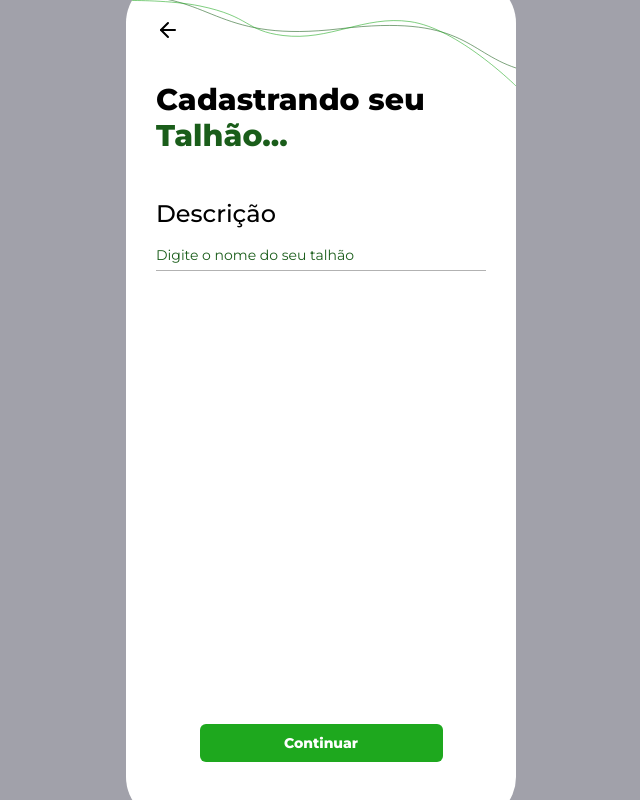
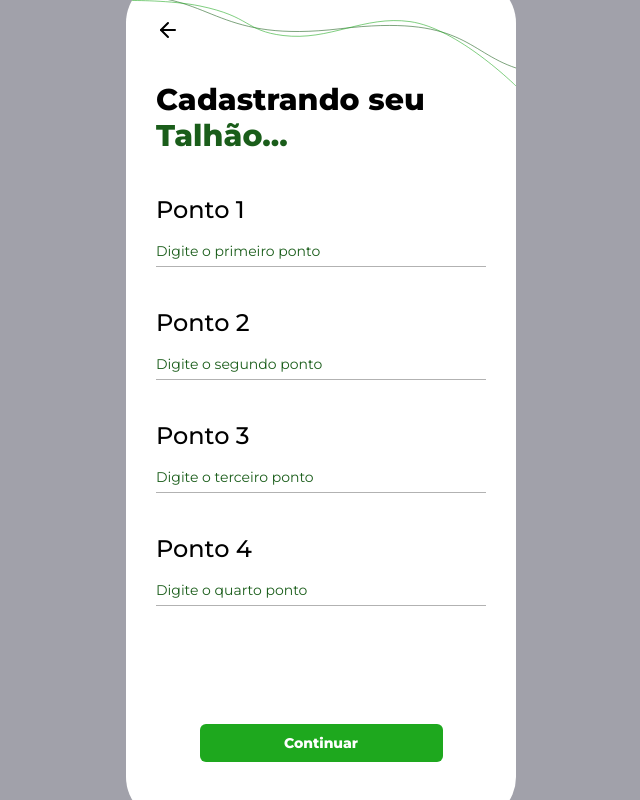
Before and after one commit to banap-app/banap-app, a React (Vite) app: page /field/register/2 in a window 1280 px wide. Shown: the whole page, without its empty margins (319-959 px from the left). Built offline with nearby package versions, Linux system fonts and the light colour scheme.

Commit message:
Finishing the field register pages

```diff
--- a/src/main.jsx
+++ b/src/main.jsx
@@ -11,6 +11,7 @@ import MainPage from './pages/MainPage.jsx'
 import PropertyRegister from './pages/PropertyRegisterPage.jsx'
 import Property from './pages/Property.jsx'
 import FieldRegisterPage1 from './pages/FieldRegisterPage1.jsx'
+import FieldRegisterPage2 from './pages/FieldRegisterPage2.jsx'
 import FieldRegisterPage3 from './pages/FieldRegisterPage3.jsx'
 
 const router = createBrowserRouter([
@@ -26,7 +27,8 @@ const router = createBrowserRouter([
       { path: 'property/create', element: <PropertyRegister /> },
       { path: 'property', element: <Property /> },
       { path: 'field/register/1', element: <FieldRegisterPage1 /> },
-      { path: 'field/register/2', element: <FieldRegisterPage3 /> },
+      { path: 'field/register/2', element: <FieldRegisterPage2 /> },
+      { path: 'field/register/3', element: <FieldRegisterPage3 /> },
     ],
   },
 ])
--- /dev/null
+++ b/src/pages/FieldRegisterPage2.jsx
@@ -0,0 +1,97 @@
+import { useNavigate } from 'react-router-dom'
+import { ArrowLeft } from 'lucide-react'
+import { UpperLines } from '../assets/RegistrationAssets'
+
+const FieldRegisterPage2 = () => {
+  const navigate = useNavigate()
+
+  return (
+    <div className='relative flex h-full w-full flex-col items-center justify-center'>
+      <div className='flex w-[330px] flex-col items-center justify-center'>
+        <div
+          onClick={() => navigate(-1)}
+          className='absolute left-[30px] top-[40px]'
+        >
+          <ArrowLeft />
+        </div>
+        <div className='absolute left-[5px] top-[17px]'>
+          <UpperLines />
+        </div>
+        <div className='absolute bottom-[60px] flex flex-col gap-[40px]'>
+          <p className='text-3xl font-extrabold'>
+            Cadastrando seu<br></br>
+            <span className='text-banap-dark'>Talhão...</span>
+          </p>
+          <form>
+            <div className='flex flex-col gap-[118px]'>
+              <div className='flex flex-col gap-[40px]'>
+                <div className='flex flex-col gap-[15px]'>
+                  <label htmlFor='point-1' className='text-2xl font-medium'>
+                    Ponto 1
+                  </label>
+                  <input
+                    type='text'
+                    name='point-1'
+                    id='point-1'
+                    placeholder='Digite o primeiro ponto'
+                    required
+                    className='w-[330px] border-b border-black/30 pb-[5px] text-sm text-banap-dark outline-none placeholder:text-banap-dark'
+                  />
+                </div>
+                <div className='flex flex-col gap-[15px]'>
+                  <label htmlFor='point-2' className='text-2xl font-medium'>
+                    Ponto 2
+                  </label>
+                  <input
+                    type='text'
+                    name='point-2'
+                    id='point-2'
+                    placeholder='Digite o segundo ponto'
+                    required
+                    className='w-[330px] border-b border-black/30 pb-[5px] text-sm text-banap-dark outline-none placeholder:text-banap-dark'
+                  />
+                </div>
+                <div className='flex flex-col gap-[15px]'>
+                  <label htmlFor='point-3' className='text-2xl font-medium'>
+                    Ponto 3
+                  </label>
+                  <input
+                    type='text'
+                    name='point-3'
+                    id='point-3'
+                    placeholder='Digite o terceiro ponto'
+                    required
+                    className='w-[330px] border-b border-black/30 pb-[5px] text-sm text-banap-dark outline-none placeholder:text-banap-dark'
+                  />
+                </div>
+                <div className='flex flex-col gap-[15px]'>
+                  <label htmlFor='point-4' className='text-2xl font-medium'>
+                    Ponto 4
+                  </label>
+                  <input
+                    type='text'
+                    name='point-4'
+                    id='point-4'
+                    placeholder='Digite o quarto ponto'
+                    required
+                    className='w-[330px] border-b border-black/30 pb-[5px] text-sm text-banap-dark outline-none placeholder:text-banap-dark'
+                  />
+                </div>
+              </div>
+              <div className='flex w-[330px] items-center justify-center'>
+                <button
+                  type='submit'
+                  className='h-[38px] w-[243px] rounded-md bg-banap-light text-sm font-extrabold text-white'
+                >
+                  Continuar
+                </button>
+              </div>
+            </div>
+          </form>
+        </div>
+      </div>
+    </div>
+  )
+}
+
+export default FieldRegisterPage2
--- a/src/pages/FieldRegisterPage3.jsx
+++ b/src/pages/FieldRegisterPage3.jsx
@@ -16,27 +16,41 @@ const FieldRegisterPage3 = () => {
       >
         <ArrowLeft />
       </div>
-      <div className='absolute top-[104px] flex w-[330px] items-center'>
+      <div className='absolute bottom-[60px] flex flex-col gap-[40px]'>
+        <div className='flex w-[330px] items-center'>
           <p className='text-3xl font-extrabold'>
             Cadastrando seu<br></br>
             <span className='text-banap-dark'>Talhão...</span>
           </p>
         </div>
         <form>
-        <div className='absolute bottom-[60px] left-[30px] flex w-[330px] flex-col items-center justify-center gap-[453px]'>
-          <div className='flex flex-col gap-[15px]'>
+          <div className='flex w-[330px] flex-col items-center justify-center gap-[40px]'>
+            <div className='relative flex flex-col gap-[15px]'>
               <label htmlFor='field-name' className='text-2xl font-medium'>
                 Descrição
               </label>
-            <input
-              type='text'
+              <textarea
                 name='field-name'
                 id='field-name'
-              placeholder='Digite o nome do seu talhão'
+                placeholder='Digite o nome do
+              seu talhão'
                 autoComplete='name'
                 required
-              className='w-[330px] border-b border-black/30 pb-[5px] text-sm text-banap-dark outline-none placeholder:text-banap-dark'
-            />
+                className='h-[60px]
+              w-[330px] resize-none border-b border-black/30 pb-[5px]
+              text-sm text-banap-dark outline-none placeholder:text-banap-dark'
+              ></textarea>
+            </div>
+            <div className='gap-[306 px] flex w-[330px] flex-col items-center  justify-center'>
+              <div className='flex flex-col gap-[15px]'>
+                <label className='text-2xl font-medium'>Cultura</label>
+                <select
+                  name=''
+                  id=''
+                  className='h-[30px] w-[330px] rounded-[8px] bg-banap-light px-[8px] text-sm font-bold text-white outline-none'
+                >
+                  <option value=''>banana</option>
+                </select>
               </div>
               <button
                 type='submit'
@@ -45,7 +59,9 @@ const FieldRegisterPage3 = () => {
                 Continuar
               </button>
             </div>
+          </div>
         </form>
+      </div>
     </div>
   )
 }
```
Lines whose indentation alone changed are shown as unchanged.
